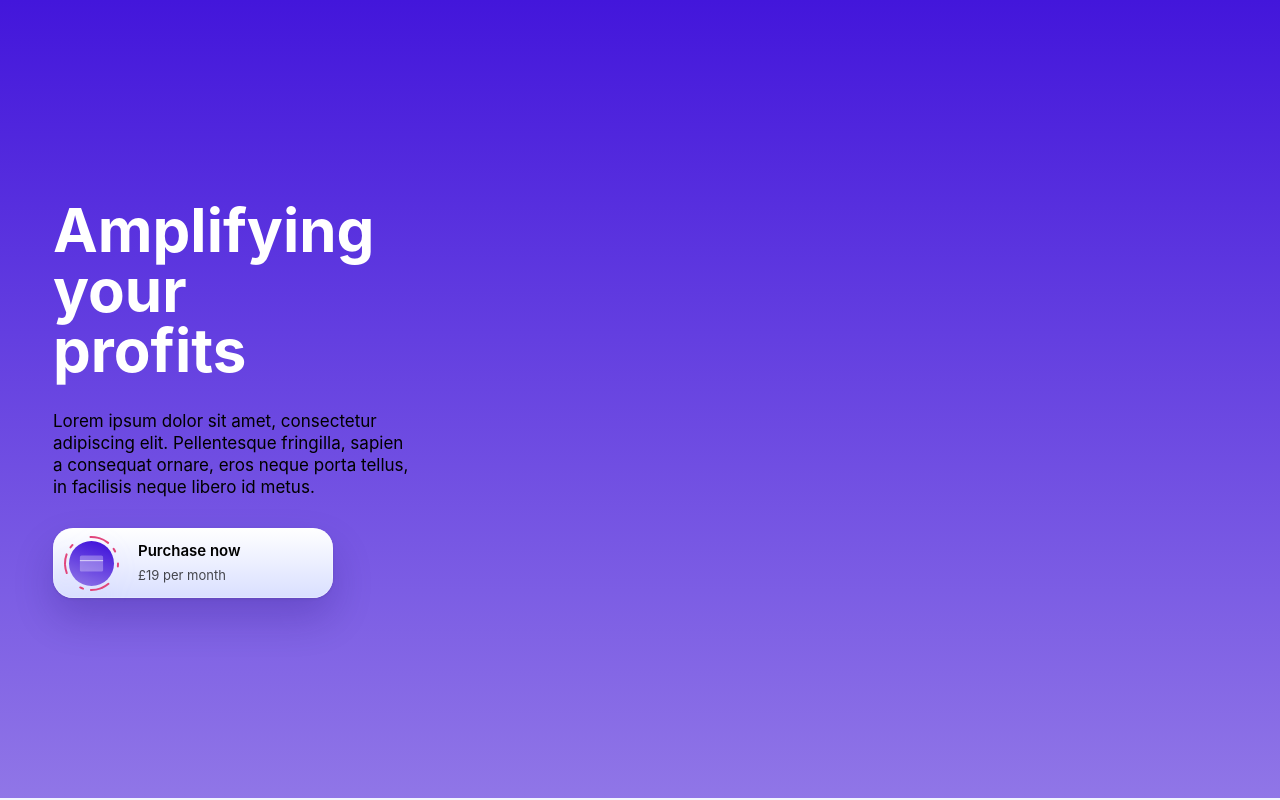
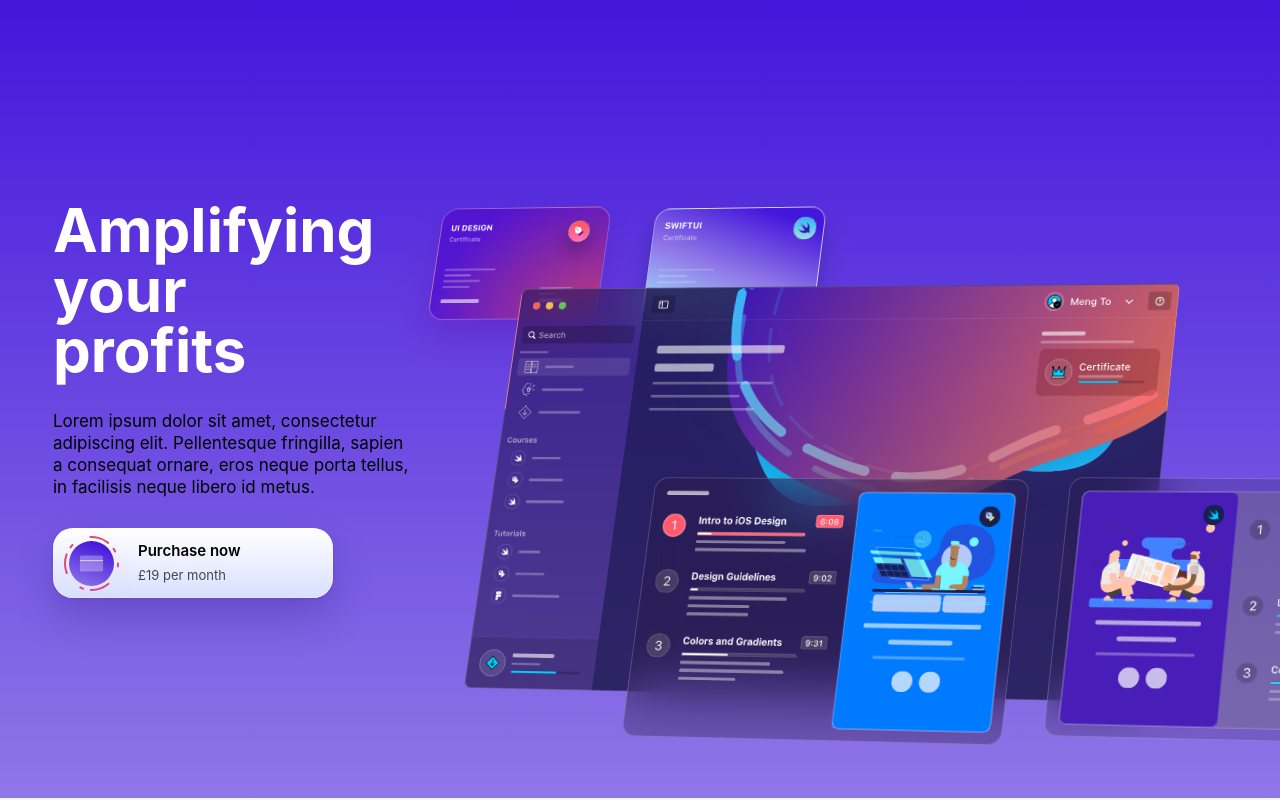
Before and after one commit to hxsseeb/pingshack-website, a Gatsby site: page / in a window 1280 px wide. Built offline with nearby package versions, Linux system fonts and the light colour scheme; Gatsby itself is replaced by a stand-in of ours.

Commit message:
Completed episode 10

```diff
--- /dev/null
+++ b/src/components/animations/MockupAnimation.js
@@ -0,0 +1,147 @@
+import React from "react"
+import styled from "styled-components"
+
+export default function MockupAnimation() {
+  return (
+    <Wrapper>
+      <div className="mockup1" />
+      <div className="mockup2" />
+      <div className="mockup3" />
+      <div className="mockup4" />
+      <div className="mockup5" />
+    </Wrapper>
+  )
+}
+
+const Wrapper = styled.div`
+  position: relative;
+  perspective: 5000;
+
+  div {
+    transform: rotateY(-20deg) rotateX(20deg);
+    transform-origin: bottom left;
+  }
+
+  * {
+    transition: 1s cubic-bezier(0.075, 0.82, 0.165, 1);
+  }
+
+  :hover div {
+    transform: rotateY(0deg) rotateX(0deg);
+    &.mockup1 {
+      transform: translate(-30px, -30px);
+      transition-delay: 0.1s;
+    }
+    &.mockup2 {
+      transform: translate(0, -30px);
+      transition-delay: 0.2s;
+    }
+    &.mockup3 {
+      transition-delay: 0s;
+    }
+    &.mockup4 {
+      transform: translate(-120px, 30px);
+      transition-delay: 0.1s;
+    }
+    &.mockup5 {
+      transform: translate(-90px, 30px);
+      transition-delay: 0.2s;
+    }
+    :hover {
+      filter: brightness(150%) saturate(120%);
+    }
+  }
+
+  .mockup1 {
+    position: absolute;
+    width: 183px;
+    height: 120px;
+    right: 617px;
+    top: 0px;
+
+    background: url("/images/animations/mockup1.svg"),
+      radial-gradient(
+        218.51% 281.09% at 100% 100%,
+        rgba(253, 63, 51, 0.6) 0%,
+        rgba(76, 0, 200, 0.6) 45.83%,
+        rgba(76, 0, 200, 0.6) 100%
+      );
+    border: 0.273134px solid rgba(255, 255, 255, 0.3);
+    box-sizing: border-box;
+    box-shadow: 0px 16.3881px 32.7761px rgba(99, 30, 187, 0.5);
+    backdrop-filter: blur(21.8507px);
+    /* Note: backdrop-filter has minimal browser support */
+
+    border-radius: 16.3881px;
+  }
+
+  .mockup2 {
+    position: absolute;
+    width: 183px;
+    height: 120px;
+    right: 403px;
+    top: 0px;
+
+    background: url("/images/animations/mockup2.svg"),
+      linear-gradient(
+        198.85deg,
+        #4316db 12.72%,
+        #9076e7 54.49%,
+        #a2eeff 100.01%
+      );
+    border: 0.27304px solid rgba(255, 255, 255, 0.5);
+    box-shadow: 0px 8.19119px 16.3824px rgba(0, 0, 0, 0.1),
+      0px 16.3824px 32.7648px rgba(0, 0, 0, 0.15);
+    backdrop-filter: blur(21.8432px);
+    /* Note: backdrop-filter has minimal browser support */
+
+    border-radius: 16.3824px;
+  }
+
+  .mockup3 {
+    position: absolute;
+    width: 701px;
+    height: 428px;
+    right: 62px;
+    top: 60px;
+
+    background: url("/images/animations/mockup3.svg"), rgba(23, 12, 61, 0.5);
+    border: 0.342305px solid rgba(255, 255, 255, 0.2);
+    backdrop-filter: blur(27.3844px);
+    /* Note: backdrop-filter has minimal browser support */
+
+    border-radius: 6.8461px;
+  }
+
+  .mockup4 {
+    position: absolute;
+    width: 399px;
+    height: 274px;
+    right: 207px;
+    top: 262px;
+
+    background: url("/images/animations/mockup4.svg"), rgba(39, 20, 62, 0.3);
+    border: 0.5px solid rgba(255, 255, 255, 0.2);
+    box-sizing: border-box;
+    backdrop-filter: blur(27.3844px);
+    /* Note: backdrop-filter has minimal browser support */
+
+    border-radius: 14px;
+  }
+
+  .mockup5 {
+    position: absolute;
+    width: 412px;
+    height: 274px;
+    right: -228px;
+    top: 262px;
+
+    background: url("/images/animations/mockup5.svg"), rgba(39, 20, 62, 0.2);
+    border: 0.5px solid rgba(255, 255, 255, 0.2);
+    box-sizing: border-box;
+    backdrop-filter: blur(27.3844px);
+    /* Note: backdrop-filter has minimal browser support */
+
+    border-radius: 14px;
+  }
+`
--- a/src/components/sections/HeroSection.js
+++ b/src/components/sections/HeroSection.js
@@ -4,6 +4,7 @@
 import { H1, MediumText } from "../styles/TextStyles"
 import { themes } from "../styles/ColorStyles"
 import PurchaseButton from "../buttons/PurchaseButton"
+import MockupAnimation from "../animations/MockupAnimation"
 
 export default function HeroSection() {
   return (
@@ -20,6 +21,7 @@
           </Description>
           <PurchaseButton title="Purchase now" subtitle="£19 per month" />
         </TextWrapper>
+        <MockupAnimation />
       </ContentWrapper>
     </Wrapper>
   )
@@ -27,12 +29,15 @@
 
 const Wrapper = styled.div`
   background: linear-gradient(180deg, #4316db 0%, #9076e7 100%);
+  overflow: hidden;
 `
 
 const ContentWrapper = styled.div`
   max-width: 1234px;
+  margin: 0 auto;
   padding: 200px 30px;
-  margin: 0 auto;
+  display: grid;
+  grid-template-columns: 360px auto;
 `
 
 const TextWrapper = styled.div`
```
